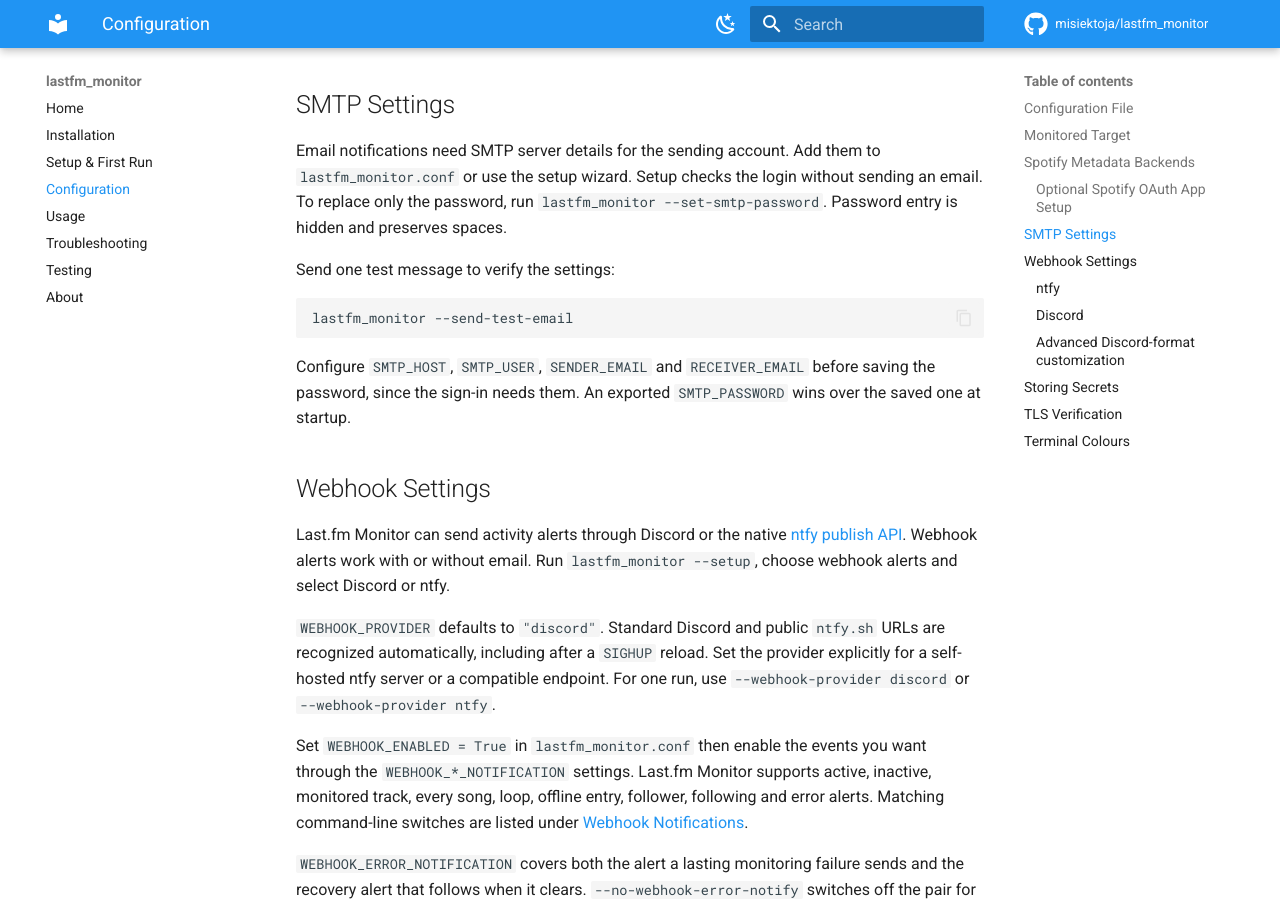
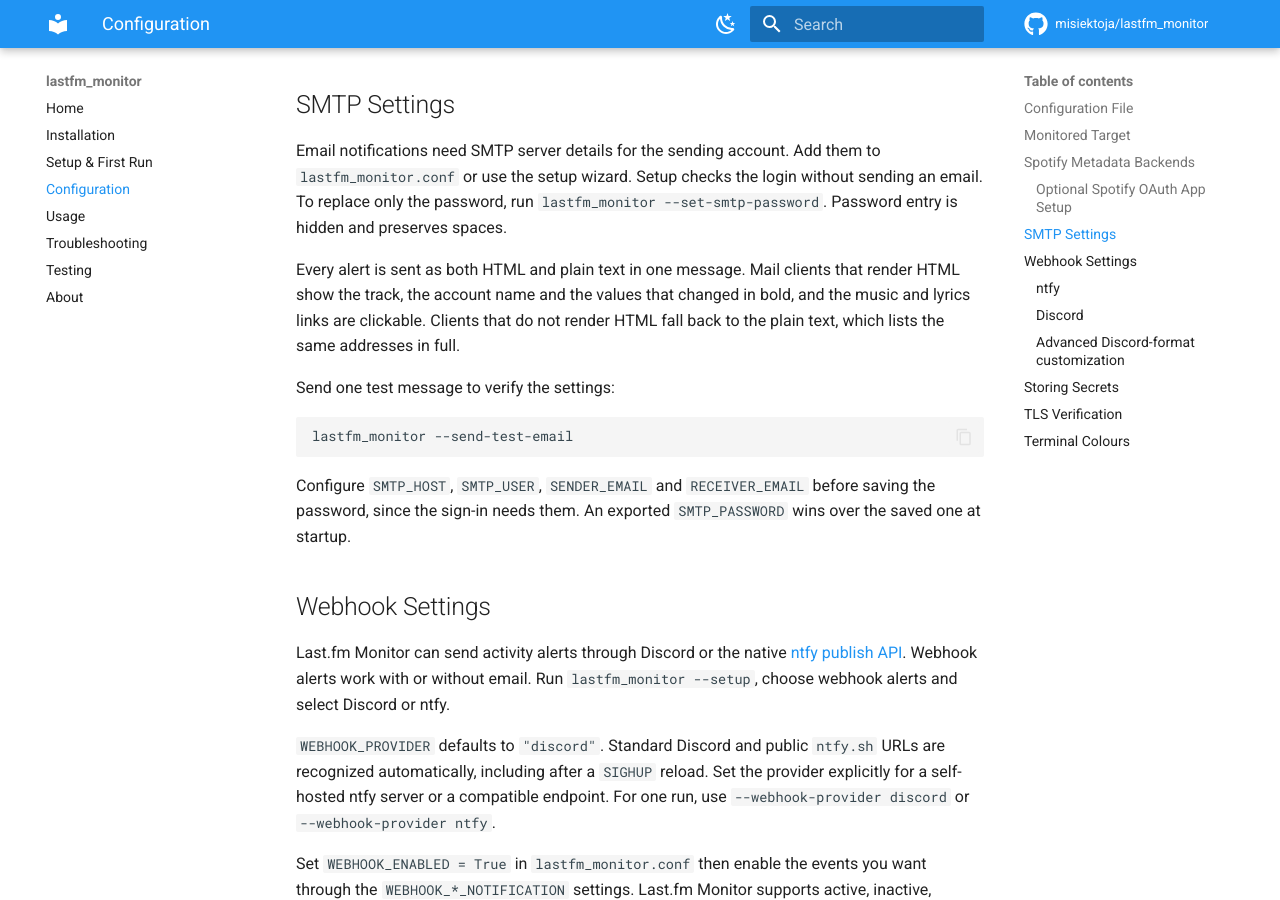
Before and after one commit to misiektoja/lastfm_monitor, an MkDocs documentation site: the page built from docs/configuration.md, in a window 1280 px wide and 900 px high, scrolled down 3780 px. Built offline with MkDocs 1.6.1 and Material for MkDocs 9.7.7, drawn with Linux system fonts in a browser that asks for light colours; comment, search, counter and statistics services are not loaded.

Commit message:
docs(config): describe the HTML email part sent next to the plain text

```diff
--- a/docs/configuration.md
+++ b/docs/configuration.md
@@ -133,6 +133,8 @@
 ## SMTP Settings
 
 Email notifications need SMTP server details for the sending account. Add them to `lastfm_monitor.conf` or use the setup wizard. Setup checks the login without sending an email. To replace only the password, run `lastfm_monitor --set-smtp-password`. Password entry is hidden and preserves spaces.
+
+Every alert is sent as both HTML and plain text in one message. Mail clients that render HTML show the track, the account name and the values that changed in bold, and the music and lyrics links are clickable. Clients that do not render HTML fall back to the plain text, which lists the same addresses in full.
 
 Send one test message to verify the settings:
 
```
